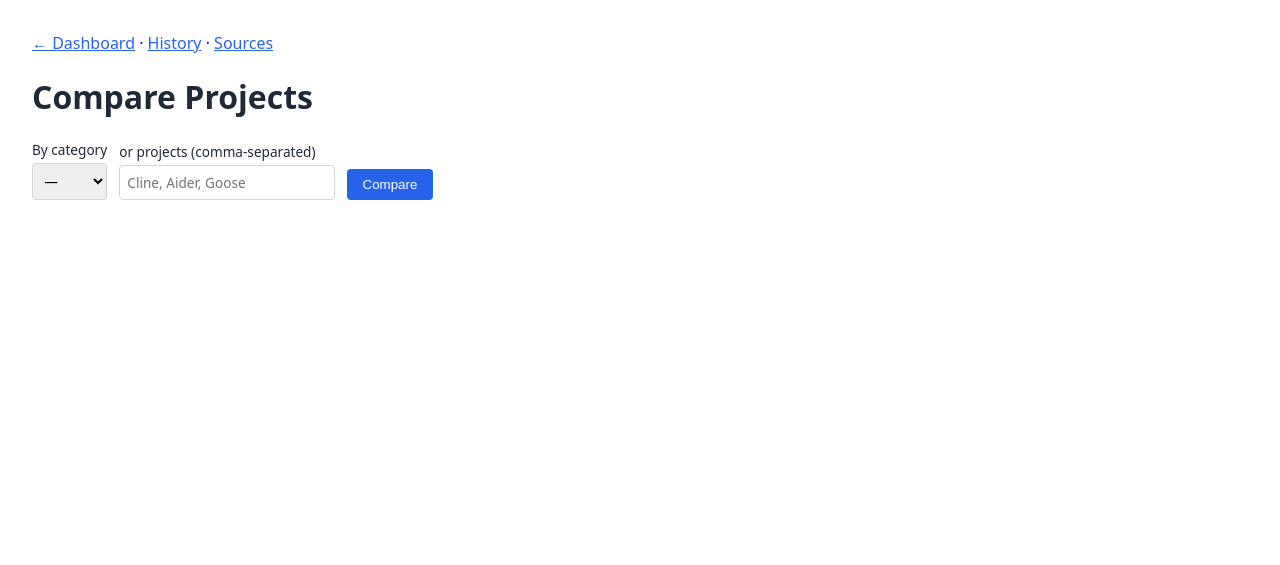
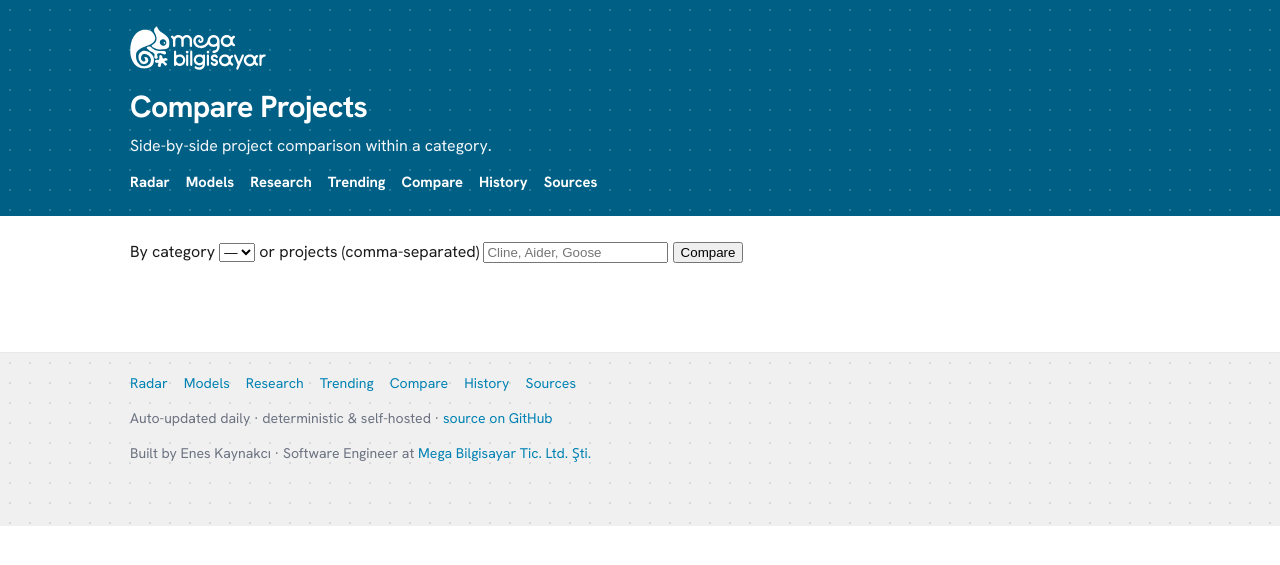
Before and after one commit to ekaynac/onprem-ai-adoption-radar, a FastAPI app: template src/radar/web/templates/compare.html in a window 1280 px wide. Shown: the top 565 px of the page. Run offline with FastAPI, Linux system fonts and the light colour scheme; the template is opened without the code that fills it, so the values that code supplies are empty; parts of the project's set-up code (start-up, migrations or seed data) failed here and were passed over.

Commit message:
feat: compare + history pages adopt the shared design system

```diff
--- a/src/radar/web/templates/compare.html
+++ b/src/radar/web/templates/compare.html
@@ -3,70 +3,17 @@
   <head>
     <meta charset="utf-8">
     <meta name="viewport" content="width=device-width, initial-scale=1">
-    <title>Compare · Adoption Radar</title>
-    <style>
-      body {
-        font-family: system-ui, sans-serif;
-        margin: 2rem;
-        color: #1f2937;
-      }
-      table {
-        border-collapse: collapse;
-        margin-top: 1.5rem;
-      }
-      th,
-      td {
-        border: 1px solid #e5e7eb;
-        padding: 0.5rem 0.9rem;
-        text-align: left;
-      }
-      th {
-        background: #f9fafb;
-      }
-      td.dim {
-        font-weight: 600;
-        background: #fcfcfd;
-      }
-      form {
-        display: flex;
-        gap: 0.75rem;
-        align-items: end;
-        flex-wrap: wrap;
-      }
-      label {
-        display: flex;
-        flex-direction: column;
-        font-size: 0.85rem;
-        gap: 0.25rem;
-      }
-      select,
-      input {
-        padding: 0.45rem;
-        border: 1px solid #d1d5db;
-        border-radius: 4px;
-        font: inherit;
-      }
-      button {
-        padding: 0.5rem 1rem;
-        border: 0;
-        border-radius: 4px;
-        background: #2563eb;
-        color: #fff;
-        cursor: pointer;
-      }
-      .error {
-        color: #b91c1c;
-        margin-top: 1rem;
-      }
-      a {
-        color: #2563eb;
-      }
-    </style>
+    <title>Compare · On-Prem AI Adoption Radar</title>
+    <link rel="icon" type="image/png" href="{{ asset_base }}static/brand/favicon.png" />
+    {% include "_base_styles.html" %}
   </head>
   <body>
-    <p><a href="/">&larr; Dashboard</a> · <a href="/history">History</a> · <a href="/sources">Sources</a></p>
-    <h1>Compare Projects</h1>
+    {% set page_title = "Compare Projects" %}
+    {% set tagline = "Side-by-side project comparison within a category." %}
+    {% set nav = {"Radar": "/", "Models": "/models", "Research": "/research", "Trending": "/trending", "Compare": "/compare", "History": "/history", "Sources": "/sources"} %}
+    {% include "_hero.html" %}
 
+    <main class="container">
       <form method="get" action="/compare">
         <label>By category
           <select name="category">
@@ -86,8 +33,8 @@
       <p class="error">{{ error }}</p>
       {% endif %}
 
+      {% if comparison %}
       <div class="table-wrap">
-    {% if comparison %}
       <table>
         <thead>
           <tr>
@@ -104,7 +51,10 @@
           {% endfor %}
         </tbody>
       </table>
+      </div>
       {% endif %}
-    </div>
+    </main>
+
+    {% include "_footer.html" %}
   </body>
 </html>
```
Also changed, not shown: src/radar/web/templates/history.html (+13 -42 lines), src/radar/web/templates/static_compare.html (+12 -13 lines), tests/test_static_site.py (+18 -2 lines), tests/test_web.py (+43 -1 lines). Lines whose indentation alone changed are shown as unchanged.
